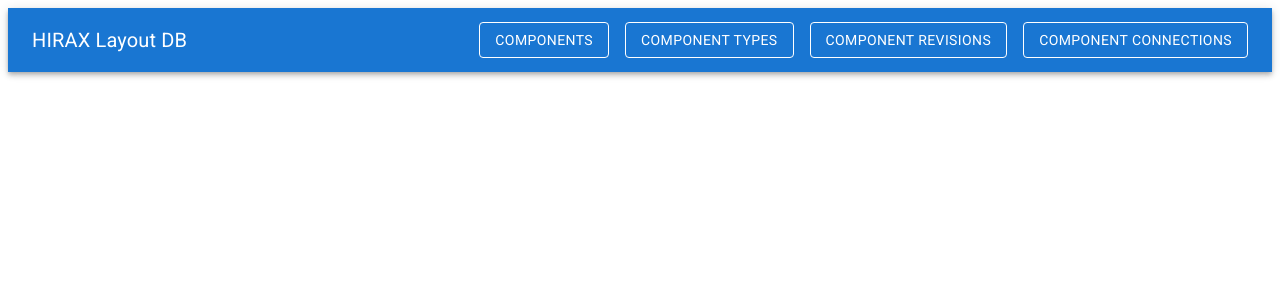
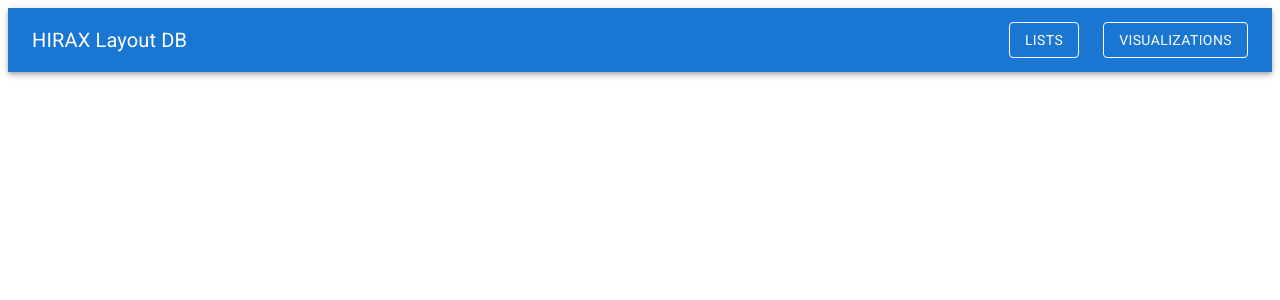
Before and after one commit to radiocosmology/padloper, a React (Create React App) app in the folder web-interface/: page / in a window 1280 px wide. Shown: the top 300 px of the page. Built offline with nearby package versions, Linux system fonts and the light colour scheme.

Commit message:
Updated header to include menu

```diff
--- a/web-interface/src/Header.css
+++ b/web-interface/src/Header.css
@@ -1,7 +1,6 @@
 .StyledLink {
     text-decoration: none;
     margin-left: 16px;
-    color: white;
 }
 
 .StyledButton {
--- a/web-interface/src/Header.js
+++ b/web-interface/src/Header.js
@@ -1,8 +1,12 @@
-import { Button, AppBar, Toolbar, Typography } from '@mui/material';
+import {
+    Button, AppBar, Toolbar, Typography, Stack
+} from '@mui/material';
 import './Header.css';
-import { Link } from "react-router-dom";
+
+import HeaderMenuButton from './HeaderMenuButton.js';
 
 function Header() {
+
 
     return (
         <AppBar
@@ -19,48 +23,37 @@ function Header() {
               HIRAX Layout DB
             </Typography>
 
-            <Link
-                to={`/list/component`}
-                className="StyledLink"
-            >
-                <Button
-                    variant="outlined"
-                    color="inherit"
-                    className="StyledButton"
-                >
-                    Components
-                </Button>
-            </Link>
+            <Stack direction="row" spacing={3}>
 
-            <Link to={`/list/component-types`} className="StyledLink">
-                <Button
-                    variant="outlined"
-                    color="inherit"
-                    className="StyledButton"
-                >
-                    Component Types
-                </Button>
-            </Link>
+                <HeaderMenuButton
+                    name={"Lists"}
+                    links={[
+                        {
+                            name: 'Components',
+                            link: `/list/component`
+                        },
+                        {
+                            name: 'Component Types',
+                            link: `/list/component-types`
+                        },
+                        {
+                            name: 'Component Revisions',
+                            link: `/list/component-revisions`
+                        },
+                    ]}
+                />
 
-            <Link to={`/list/component-revisions`} className="StyledLink">
-                <Button
-                    variant="outlined"
-                    color="inherit"
-                    className="StyledButton"
-                >
-                    Component Revisions
-                </Button>
-            </Link>
+                <HeaderMenuButton
+                    name={"Visualizations"}
+                    links={[
+                        {
+                            name: 'Component Connections',
+                            link: `/component-connections`
+                        },
+                    ]}
+                />
 
-            <Link to={`/component-connections`} className="StyledLink">
-                <Button
-                    variant="outlined"
-                    color="inherit"
-                    className="StyledButton"
-                >
-                    Component Connections
-                </Button>
-            </Link>
+            </Stack>
 
           </Toolbar>
         </AppBar>
--- /dev/null
+++ b/web-interface/src/HeaderMenuButton.js
@@ -0,0 +1,69 @@
+import React, { useState } from 'react';
+import {
+    Button, Menu, MenuItem
+} from '@mui/material';
+import { Link } from "react-router-dom";
+
+import './Header.css';
+
+// pretty much ripped from https://mui.com/components/menus/
+
+export default function HeaderMenuButton({name, links}) {
+    // links is of the form
+    // [{name: ..., link: ...}, ...]
+    const [anchorEl, setAnchorEl] = useState(null);
+    const open = Boolean(anchorEl);
+    const handleClick = (event) => {
+        setAnchorEl(event.currentTarget);
+    };
+    const handleClose = () => {
+        setAnchorEl(null);
+    };
+
+    console.log(links);
+
+    return (
+        <div>
+            <Button
+                id="basic-button"
+                aria-controls={open ? 'basic-menu' : undefined}
+                aria-haspopup="true"
+                aria-expanded={open ? 'true' : undefined}
+                onClick={handleClick}
+                variant="outlined"
+                color="inherit"
+                className="StyledButton"
+            >
+                {name}
+            </Button>
+            <Menu
+                id="basic-menu"
+                anchorEl={anchorEl}
+                open={open}
+                onClose={handleClose}
+                MenuListProps={{
+                'aria-labelledby': 'basic-button',
+                }}
+            >
+                {
+                    links.map((el) => (
+                        <Link
+                            to={el.link}
+                            className="StyledLink"
+                            style={{
+                                color: 'black',
+                                margin: 0,
+                            }}
+                        >
+                            <MenuItem onClick={handleClose}>
+
+                                    {el.name}
+
+                            </MenuItem>
+                        </Link>
+                    ))
+                }
+            </Menu>
+        </div>
+      );
+}
```
